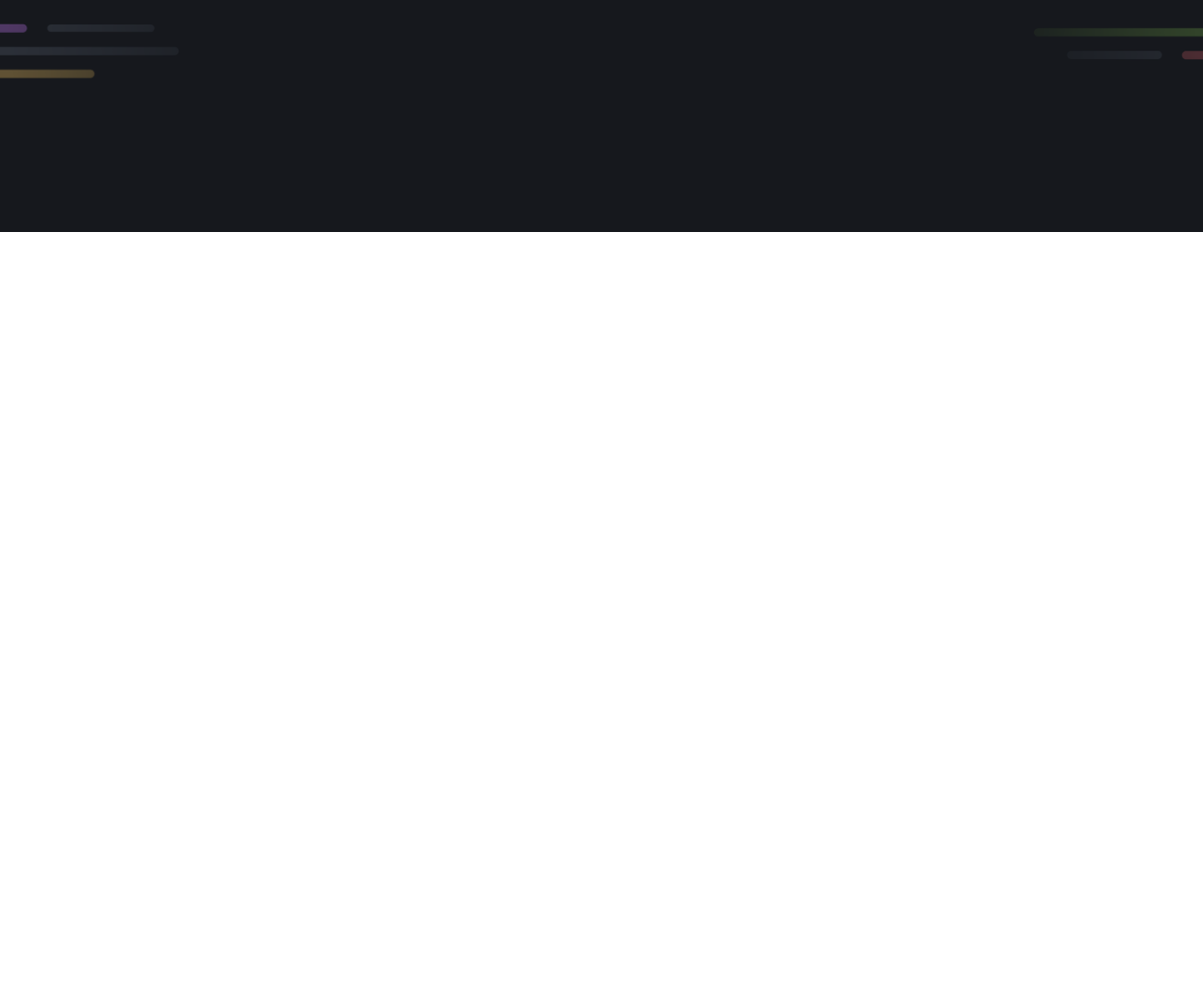
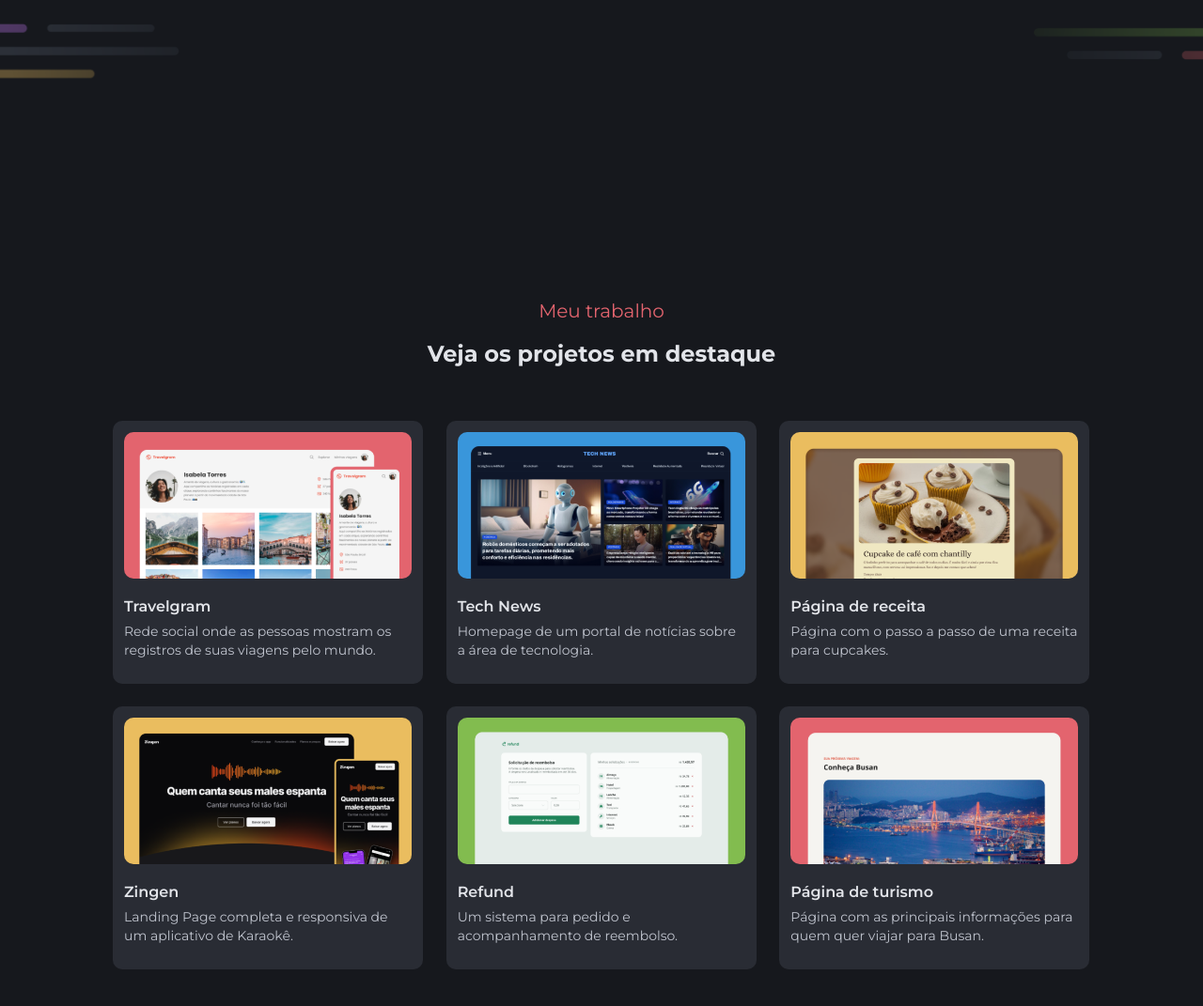
Before and after one commit to ana-bene/Portif-lio-Dev, a plain HTML site: page index.html in a window 1280 px wide. Shown: the part 503-1574 px from the top of the page at 94% size. Before the commit the page ends 800 px from the top, so only its background shows below. Drawn offline with Linux system fonts and the light colour scheme.

Commit message:
main done

```diff
--- a/index.html
+++ b/index.html
@@ -56,5 +56,68 @@
             </a>
          </div>
     </section>
+
+    <section id="principal">
+            <div class="title">
+                <p class="subtitle red">Meu trabalho</p>
+                <h2 class="title-md">Veja os projetos em destaque</h2>
+            </div>
+        <main class="grid">
+         <a class="card">
+               <div class="imagem">
+                   <img src="assets/thumbnail/Thumbnail_Project-01.png" alt="">
+               </div>
+             <div class="texto">
+               <h1 class="title-sm">Travelgram</h1>
+               <p class="mtext-sm">Rede social onde as pessoas mostram os registros de suas viagens pelo mundo.</p>
+             </div>
+            </a>
+         <a class="card">
+                <div class="imagem">
+                   <img src="assets/thumbnail/Thumbnail_Project-02.png" alt="">
+               </div>
+             <div class="texto">
+               <h1 class="title-sm">Tech News</h1>
+               <p class="mtext-sm">Homepage de um portal de notícias sobre a área de tecnologia.</p>
+             </div>
+            </a>
+         <a class="card">
+               <div class="imagem">
+                   <img src="assets/thumbnail/Thumbnail_Project-03.png" alt="">
+               </div>
+             <div class="texto">
+               <h1 class="title-sm">Página de receita</h1>
+               <p class="mtext-sm">Página com o passo a passo de uma receita para cupcakes.</p>
+             </div>
+            </a>
+         <a class="card">
+               <div class="imagem">
+                   <img src="assets/thumbnail/Thumbnail_Project-04.png" alt="">
+               </div>
+             <div class="texto">
+               <h1 class="title-sm">Zingen</h1>
+               <p class="mtext-sm">Landing Page completa e responsiva de um aplicativo de Karaokê.</p>
+             </div>
+            </a>
+         <a class="card">
+               <div class="imagem">
+                   <img src="assets/thumbnail/Thumbnail_Project-05.png" alt="">
+               </div>
+             <div class="texto">
+               <h1 class="title-sm">Refund</h1>
+               <p class="mtext-sm">Um sistema para pedido e acompanhamento de reembolso.</p>
+             </div>
+            </a>
+         <a class="card">
+               <div class="imagem">
+                   <img src="assets/thumbnail/Thumbnail_Project-06.png" alt="">
+               </div>
+             <div class="texto">
+               <h1 class="title-sm">Página de turismo</h1>
+               <p class="mtext-sm">Página com as principais informações para quem quer viajar para Busan.</p>
+             </div>
+            </a>
+        </main>
+    </section>
 </body>
 </html>
--- a/styles/sections.css
+++ b/styles/sections.css
@@ -2,11 +2,11 @@
  background-image: url(../assets/background-1.png);
  background-size: cover;
  height: 750px;
-  display: flex;
-  flex-direction: column;
-  align-items: center;
-  justify-content: center;
-  text-align: center;
+ display: flex;
+ flex-direction: column;
+ align-items: center;
+ justify-content: center;
+ text-align: center;
 }
 
 .intro-content {
@@ -14,7 +14,6 @@
     flex-direction: column;
     align-items: center;
     gap: 30px;
-
     color: var(--gray-100);
 }
 
@@ -42,3 +41,61 @@ nav > a {
 .arrow {
     margin-top: 94px;
 }
+
+#principal {
+    background-color: var(--gray-500);
+    height: 917px;
+
+    a:hover {
+        border: solid 1px;
+        border-color: var(--gray-100);
+    }
+}
+
+.title {
+    display: flex;
+    flex-direction: column;
+    align-items: center;
+    justify-content: center;
+    padding-top: 72px;
+    padding-bottom: 56px;
+    gap: 20px;
+}
+
+.grid {
+    max-width: 1040px;
+    height: 584px;
+    margin: auto;
+    display: grid;
+    grid-template-columns: repeat(3, 1fr);
+    gap: 24px;
+    align-content: center;
+}
+
+.card {
+    width: 330px;
+    height: 280px;
+    background-color: var(--gray-400);
+    border-radius: 10px;
+    padding: 12px;
+}
+
+.imagem {
+    display: flex;
+    justify-content: center;
+
+    img {
+        width: 306px;
+        height: 156px;
+        border-radius: 10px;
+    }
+}
+
+.texto {
+    display: flex;
+    flex-direction: column;
+    width: 306px;
+    height: 75px;
+    gap: 8px;
+    padding-top: 20px;
+}
--- a/styles/utility.css
+++ b/styles/utility.css
@@ -1,3 +1,13 @@
+.title-sm {
+  font: var(--title-sm);
+  color: var(--gray-100);
+}
+
+.title-md {
+  font: var(--title-md);
+  color: var(--gray-100);
+}
+
 .title-lg {
   font: var(--title-lg);
 }
@@ -12,6 +22,7 @@
 
 .mtext-sm {
   font: var(--mtext-sm);
+  color: var(--gray-200);
 }
 
 .mtext-md {
```
